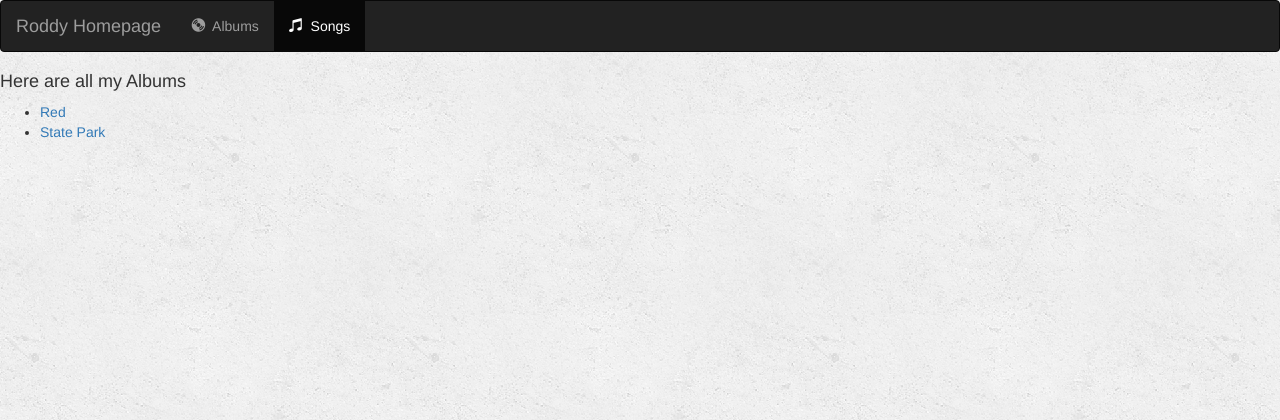
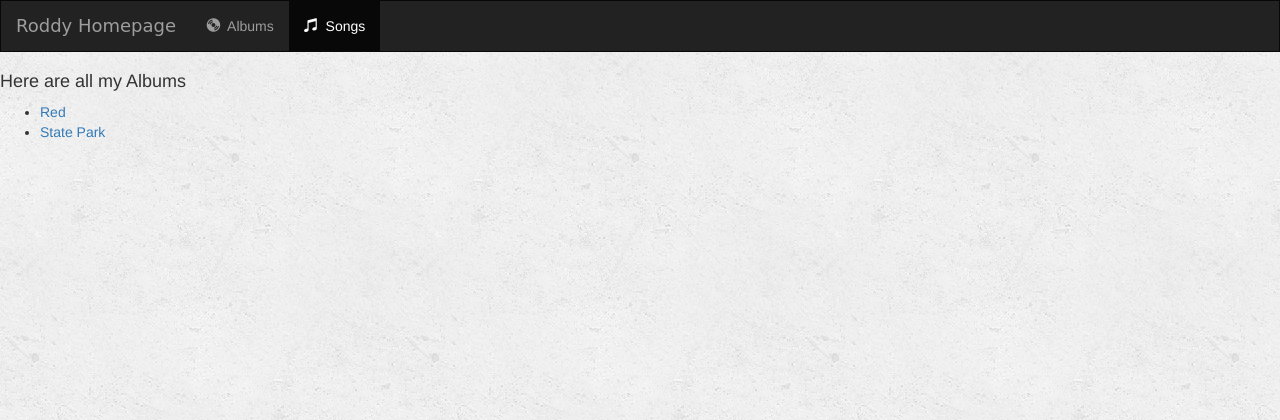
Before and after one commit to judas79/djangotheNewBoston, a Django app: page /music/ in a window 1280 px wide. Shown: the top 420 px of the page. Run offline with Django 3.2, Linux system fonts and the light colour scheme; data comes from the database, SQL or seed files in the repository; some libraries are stand-ins or nearby versions.

Commit message:
Lesson 27 updated

```diff
--- a/music/static/music/style.css
+++ b/music/static/music/style.css
@@ -2,3 +2,13 @@
 body{
     background: white url('images/background.png');
 }
+
+/* override Bootstraps defaults and make navigation bars edges square*/
+.navbar{
+    border-radius: 0;
+}
+
+/* 'Satisfy' is in the font link we downloaded in index.html, and cursive is a backup method for text: */
+.navbar-brand{
+    font-family: 'Satisfy', cursive;
+}
```
